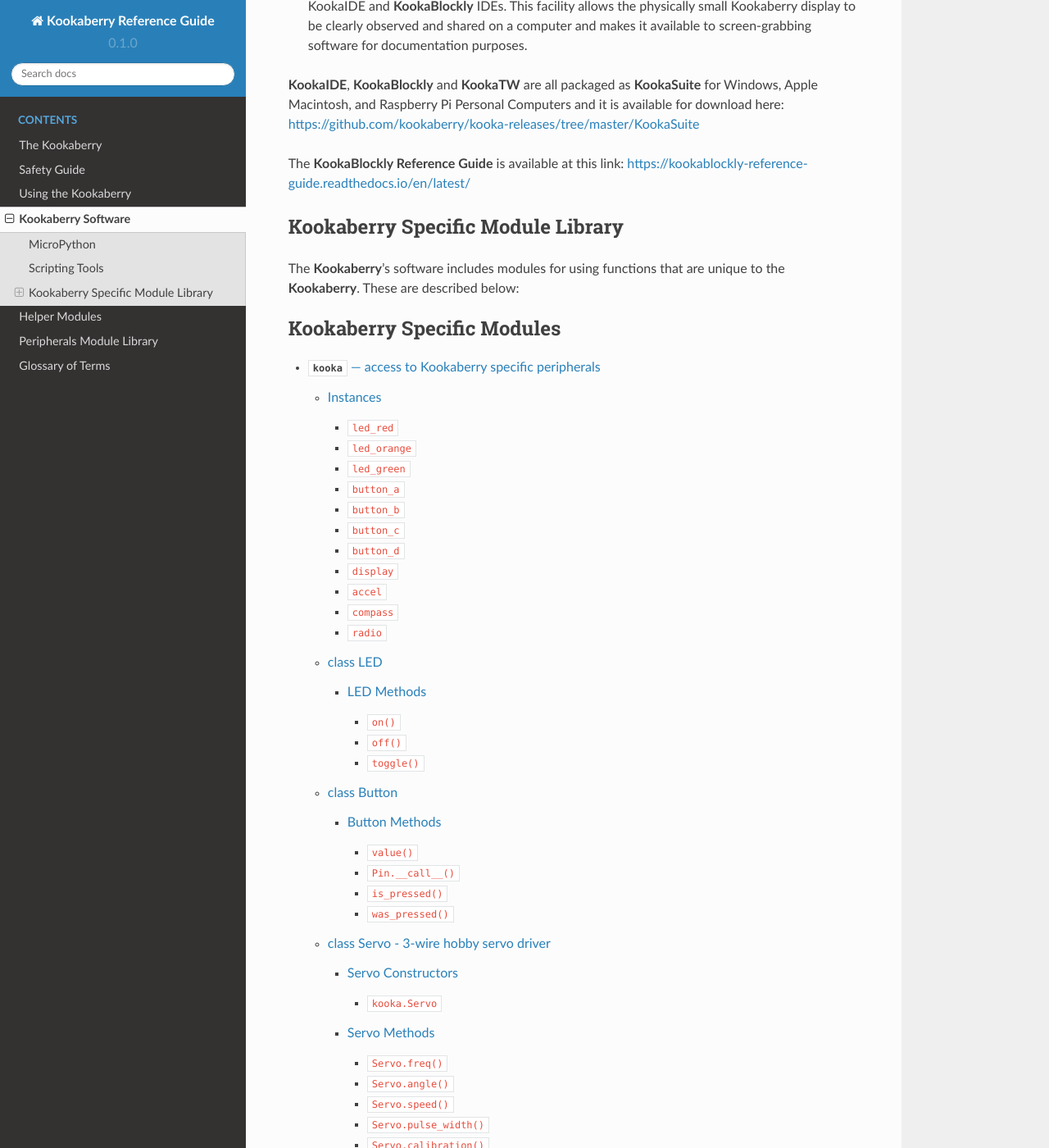
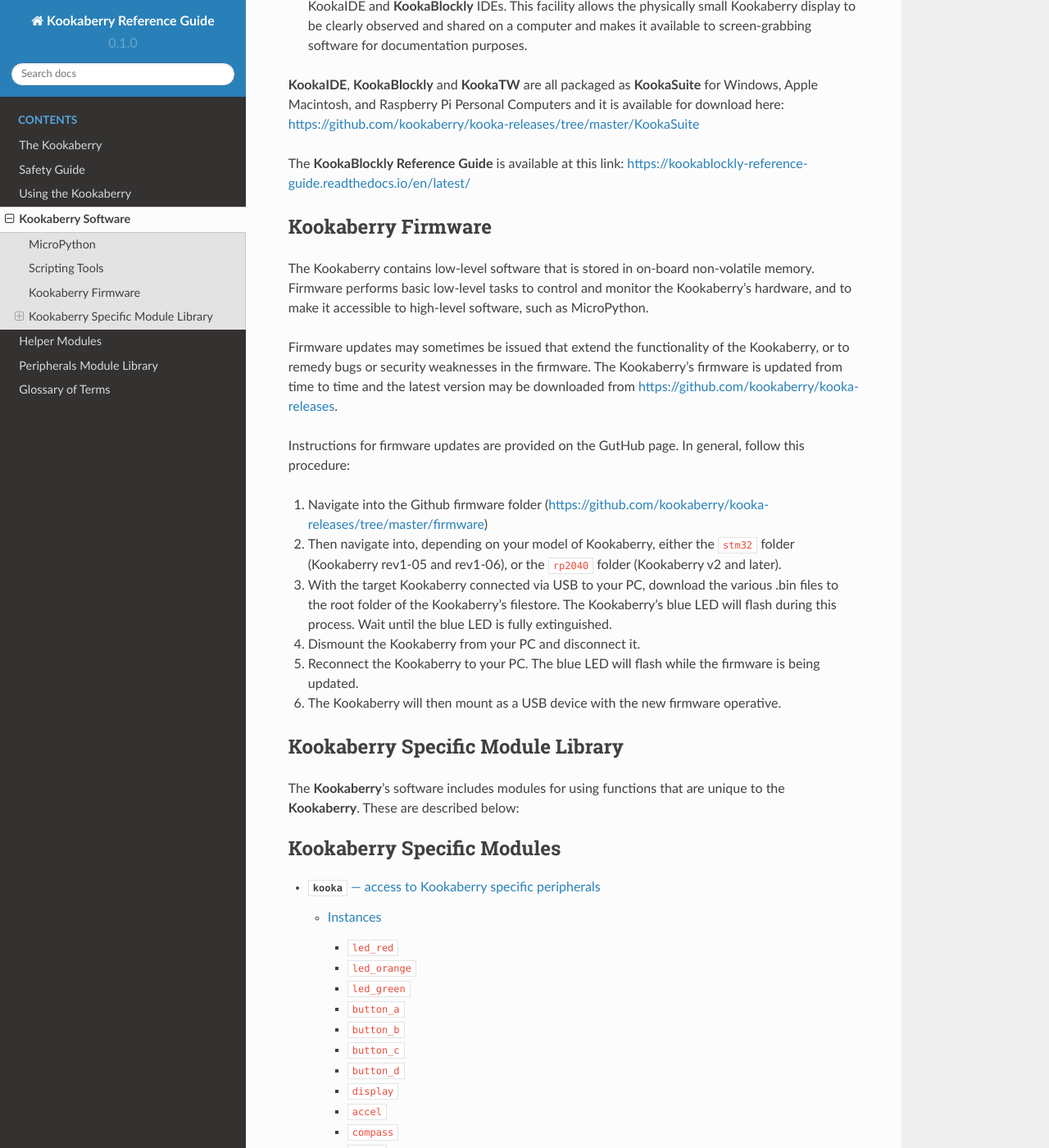
Before and after one commit to TDStrasser/Kookaberry-Reference-Guide, a Sphinx documentation site: the page built from docs/source/software.rst, in a window 1280 px wide and 1400 px high, scrolled down 1434 px. Shown: the whole window at 82% size. Built offline with Sphinx 7.4.7 and the Read the Docs theme 2.0.0, drawn with Linux system fonts in a browser that asks for light colours.

Commit message:
Added procedure for firmware updates

```diff
--- a/docs/source/software.rst
+++ b/docs/source/software.rst
@@ -60,6 +60,27 @@
 
 The **KookaBlockly Reference Guide** is available at this link: https://kookablockly-reference-guide.readthedocs.io/en/latest/
 
+Kookaberry Firmware
+-------------------
+
+The Kookaberry contains low-level software that is stored in on-board non-volatile memory.
+Firmware performs basic low-level tasks to control and monitor the Kookaberry's hardware,
+and to make it accessible to high-level software, such as MicroPython.
+
+Firmware updates may sometimes be issued that extend the functionality of the Kookaberry, or to remedy bugs or security weaknesses in the firmware.
+The Kookaberry’s firmware is updated from time to time and the latest version may be downloaded from https://github.com/kookaberry/kooka-releases.
+
+Instructions for firmware updates are provided on the GutHub page.  In general, follow this procedure:
+
+1. Navigate into the Github firmware folder (https://github.com/kookaberry/kooka-releases/tree/master/firmware)
+2. Then navigate into, depending on your model of Kookaberry, either the ``stm32`` folder (Kookaberry rev1-05 and rev1-06),
+   or the ``rp2040`` folder (Kookaberry v2 and later).
+3. With the target Kookaberry connected via USB to your PC, download the various .bin files to the root folder of the Kookaberry's filestore.
+   The Kookaberry's blue LED will flash during this process.  Wait until the blue LED is fully extinguished.
+4. Dismount the Kookaberry from your PC and disconnect it.
+5. Reconnect the Kookaberry to your PC.  The blue LED will flash while the firmware is being updated.
+6. The Kookaberry will then mount as a USB device with the new firmware operative.
+
 Kookaberry Specific Module Library
 ----------------------------------
 
```
